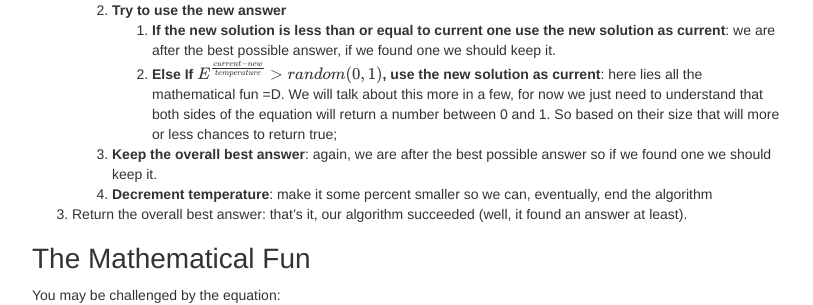
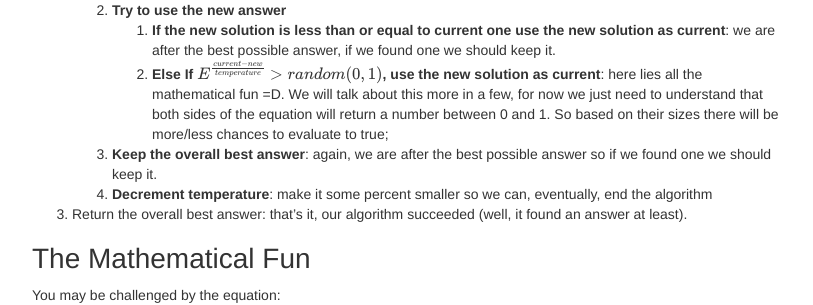
Before and after one commit to pedrohfsd/pedrohfsd.github.io, a Jekyll site: the page built from _posts/2017-08-04-simulated-annealing-part2.md, in a window 1280 px wide and 900 px high, scrolled down 1787 px. Shown: the part 194-499 px from the top of the window, without its empty margins (233-1046 px from the left). Built offline with Jekyll 4.4.1, drawn with Linux system fonts in a browser that asks for light colours; formulas are drawn with MathJax 3; comment, search, counter and statistics services are not loaded.

Commit message:
Fixing typo

```diff
--- a/_posts/2017-08-04-simulated-annealing-part2.md
+++ b/_posts/2017-08-04-simulated-annealing-part2.md
@@ -87,7 +87,7 @@ Yeah, I know! There's always some minor, but important, details of implementatio
     1. **Build a new solution from the current one**: this one can be tricky because this step is very important, an intelligent method here can quite improve the convergence of the algorithm. Although we want to find a random new answer it is no entirely random because we must use the current one to do this and, while we want it to be different from the current, we also want to change it way da it can somehow improve convergence as we just saw. The algorithm of this post chooses 2 random cities and swap them, you can see that ir works it is obviously quite naive.
     1. **Try to use the new answer**
         1. **If the new solution is less than or equal to current one use the new solution as current**: we are after the best possible answer, if we found one we should keep it.
-        1. **Else If \\(E^{\frac{current-new}{temperature}} > random(0,1)\\), use the new solution as current**: here lies all the mathematical fun =D. We will talk about this more in a few, for now we just need to understand that both sides of the equation will return a number between 0 and 1. So based on their size that will more or less chances to return true;
+        1. **Else If \\(E^{\frac{current-new}{temperature}} > random(0,1)\\), use the new solution as current**: here lies all the mathematical fun =D. We will talk about this more in a few, for now we just need to understand that both sides of the equation will return a number between 0 and 1. So based on their sizes there will be more/less chances to evaluate to true;
     1. **Keep the overall best answer**: again, we are after the best possible answer so if we found one we should keep it.
     1. **Decrement temperature**: make it some percent smaller so we can, eventually, end the algorithm
 1. Return the overall best answer: that's it, our algorithm succeeded (well, it found an answer at least).
```
